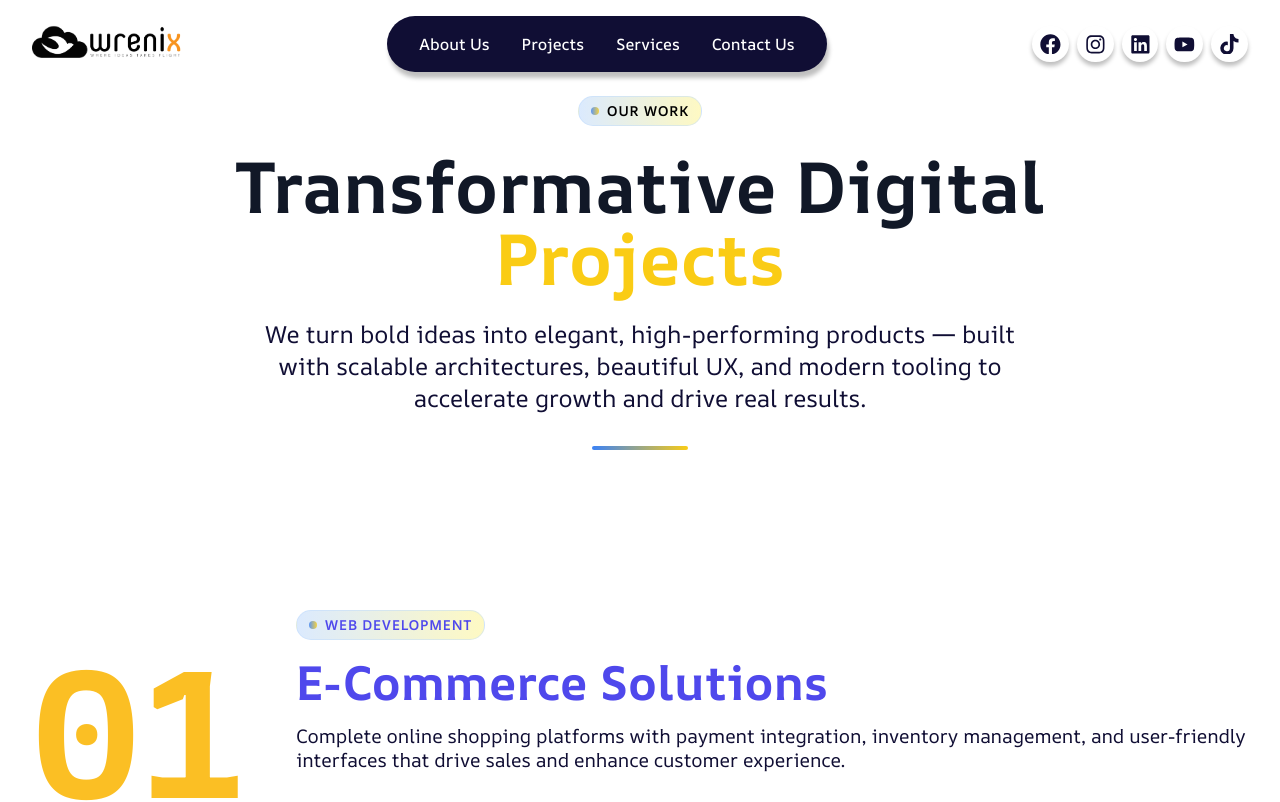
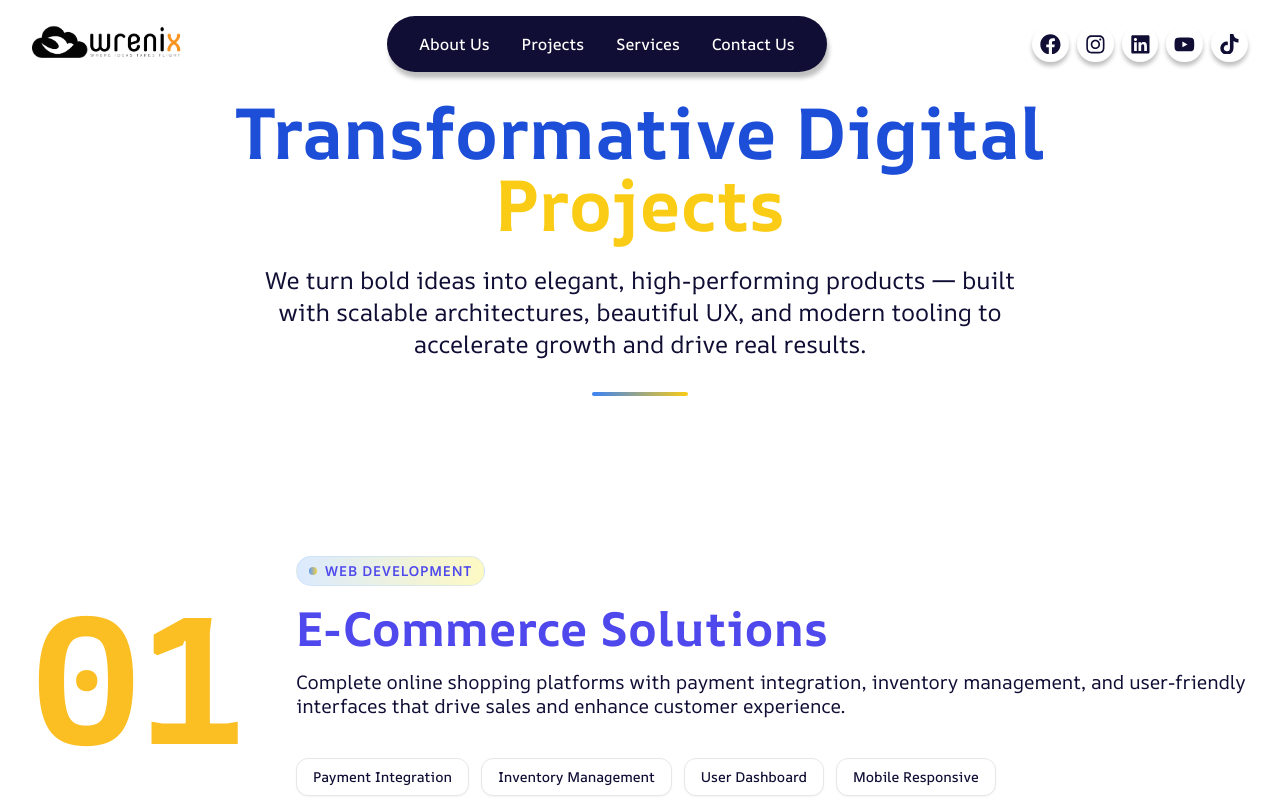
Before and after one commit to Tuddeepana/wrenix-new-v2-up, a Next.js app: page /projects in a window 1280 px wide. Shown: the top 802 px of the page. Built offline with nearby package versions, Linux system fonts and the light colour scheme; a web font is replaced by a local one.

Commit message:
Update ProjectsSection styles; change header color and remove unnecessary div

```diff
--- a/src/app/projects/_components/ProjectsSection.tsx
+++ b/src/app/projects/_components/ProjectsSection.tsx
@@ -261,12 +261,9 @@ export default function ProjectsSection() {
           transition={{ duration: 0.8 }}
           className="max-w-4xl mx-auto"
         >
-            <div className="inline-flex items-center gap-2 px-3 py-1 bg-gradient-to-r from-blue-100 to-yellow-100 text-black text-xs md:text-sm font-semibold uppercase tracking-wider rounded-full border border-blue-200/50 mb-6">
-              <div className="w-2 h-2 bg-gradient-to-r from-blue-500 to-yellow-400 rounded-full animate-pulse" />
-              Our Work
-            </div>
 
-            <h1 className="text-5xl md:text-6xl lg:text-7xl font-black text-gray-900 mb-6 leading-tight">
+
+            <h1 className="text-5xl md:text-6xl lg:text-7xl font-black text-blue-700 mb-6 leading-tight">
             Transformative Digital
             <span className="block text-yellow-400">
               Projects
```
